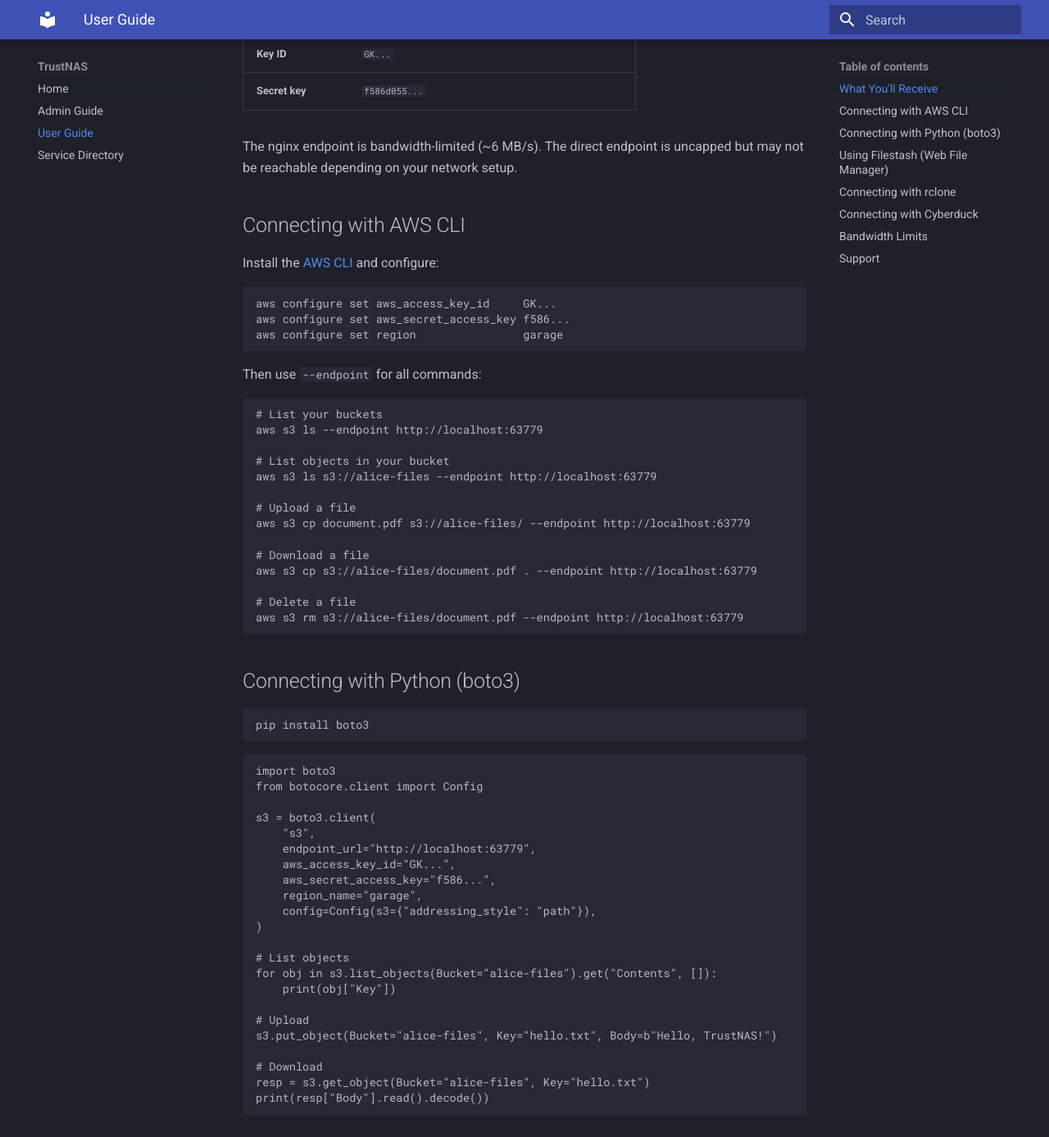
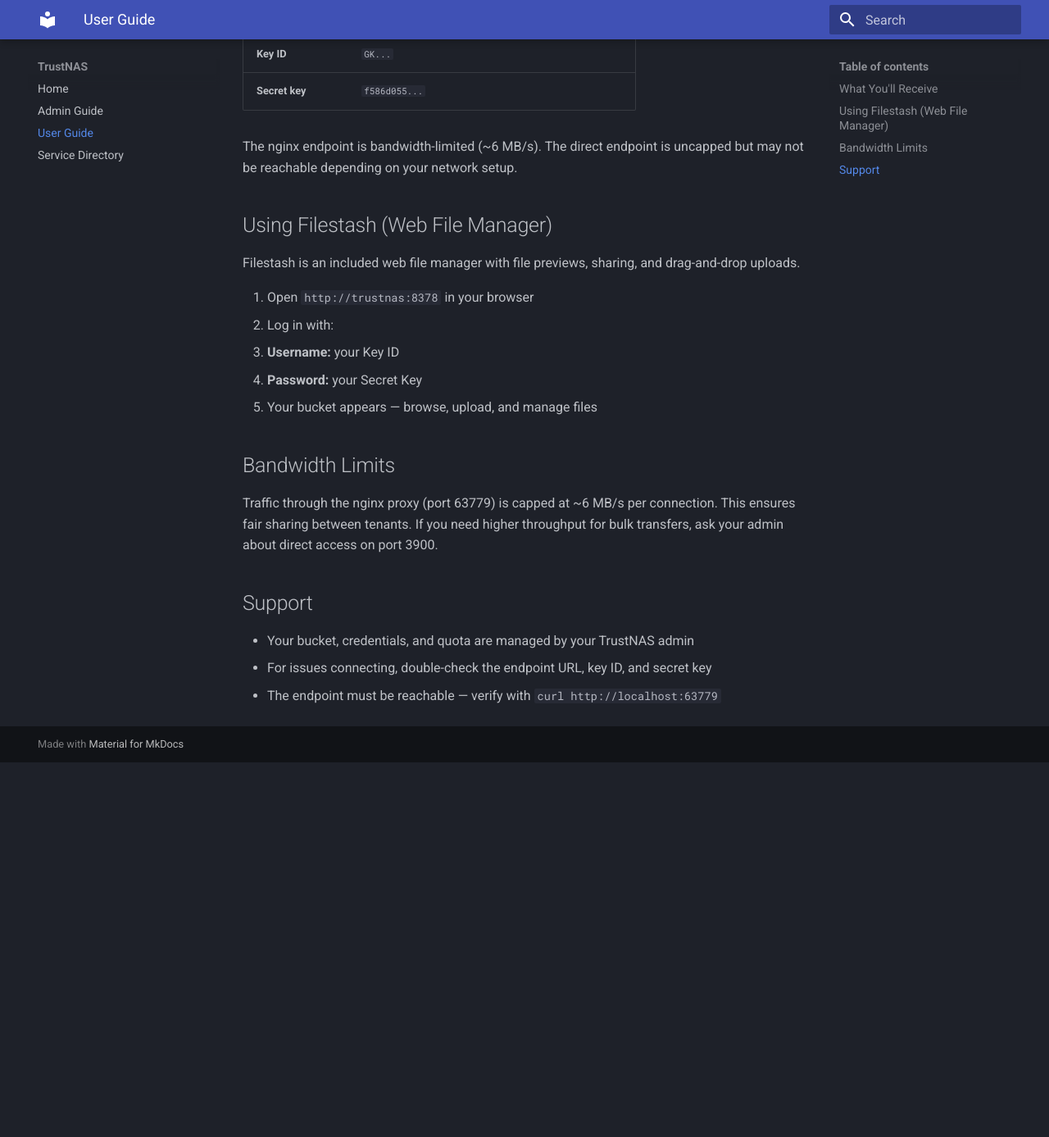
Before and after one commit to shahvirb/trustnas, an MkDocs documentation site: the page built from docs/onboarding.md, in a window 1280 px wide and 1400 px high, scrolled down 548 px. Shown: the top 1387 px of the window at 82% size. Built offline with MkDocs 1.6.1 and Material for MkDocs 9.7.7, drawn with Linux system fonts in a browser that asks for light colours; after the commit the page ends 1478 px from its top, so only the background shows below that; some of the changed text lies outside the part shown.

Commit message:
simplify onboarding guide

````diff
--- a/docs/onboarding.md
+++ b/docs/onboarding.md
@@ -17,65 +17,6 @@
 
 The nginx endpoint is bandwidth-limited (~6 MB/s). The direct endpoint is uncapped but may not be reachable depending on your network setup.
 
-## Connecting with AWS CLI
-
-Install the [AWS CLI](https://aws.amazon.com/cli/) and configure:
-
-```bash
-aws configure set aws_access_key_id     GK...
-aws configure set aws_secret_access_key f586...
-aws configure set region                garage
-```
-
-Then use `--endpoint` for all commands:
-
-```bash
-# List your buckets
-aws s3 ls --endpoint http://localhost:63779
-
-# List objects in your bucket
-aws s3 ls s3://alice-files --endpoint http://localhost:63779
-
-# Upload a file
-aws s3 cp document.pdf s3://alice-files/ --endpoint http://localhost:63779
-
-# Download a file
-aws s3 cp s3://alice-files/document.pdf . --endpoint http://localhost:63779
-
-# Delete a file
-aws s3 rm s3://alice-files/document.pdf --endpoint http://localhost:63779
-```
-
-## Connecting with Python (boto3)
-
-```bash
-pip install boto3
-```
-
-```python
-import boto3
-from botocore.client import Config
-
-s3 = boto3.client(
-    "s3",
-    endpoint_url="http://localhost:63779",
-    aws_access_key_id="GK...",
-    aws_secret_access_key="f586...",
-    region_name="garage",
-    config=Config(s3={"addressing_style": "path"}),
-)
-
-# List objects
-for obj in s3.list_objects(Bucket="alice-files").get("Contents", []):
-    print(obj["Key"])
-
-# Upload
-s3.put_object(Bucket="alice-files", Key="hello.txt", Body=b"Hello, TrustNAS!")
-
-# Download
-resp = s3.get_object(Bucket="alice-files", Key="hello.txt")
-print(resp["Body"].read().decode())
-```
 
 ## Using Filestash (Web File Manager)
 
@@ -88,52 +29,6 @@
    - **Password:** your Secret Key
 3. Your bucket appears — browse, upload, and manage files
 
-## Connecting with rclone
-
-[rclone](https://rclone.org/) is a powerful command-line tool for managing cloud storage:
-
-```bash
-rclone config
-# n) New remote
-# name> trustnas
-# s) S3 Compliant
-# provider> Other
-# env_auth> false
-# access_key_id> GK...
-# secret_access_key> f586...
-# region> garage
-# endpoint> http://localhost:63779
-# acl> (leave blank)
-# Edit advanced config? n)
-```
-
-```bash
-# List buckets
-rclone lsd trustnas:
-
-# List files
-rclone ls trustnas:alice-files
-
-# Copy local directory to bucket
-rclone copy ./my-files trustnas:alice-files/
-
-# Sync local directory with bucket
-rclone sync ./my-files trustnas:alice-files/
-```
-
-## Connecting with Cyberduck
-
-[Cyberduck](https://cyberduck.io/) is a graphical S3 client for macOS and Windows:
-
-1. Open Cyberduck → **Open Connection**
-2. Select **Amazon S3** from the dropdown
-3. Enter:
-   - **Server:** `localhost`
-   - **Port:** `63779`
-   - **Access Key ID:** your Key ID
-   - **Secret Access Key:** your secret key
-4. Click **Connect**
-
 ## Bandwidth Limits
 
 Traffic through the nginx proxy (port 63779) is capped at ~6 MB/s per connection. This ensures fair sharing between tenants. If you need higher throughput for bulk transfers, ask your admin about direct access on port 3900.
````
